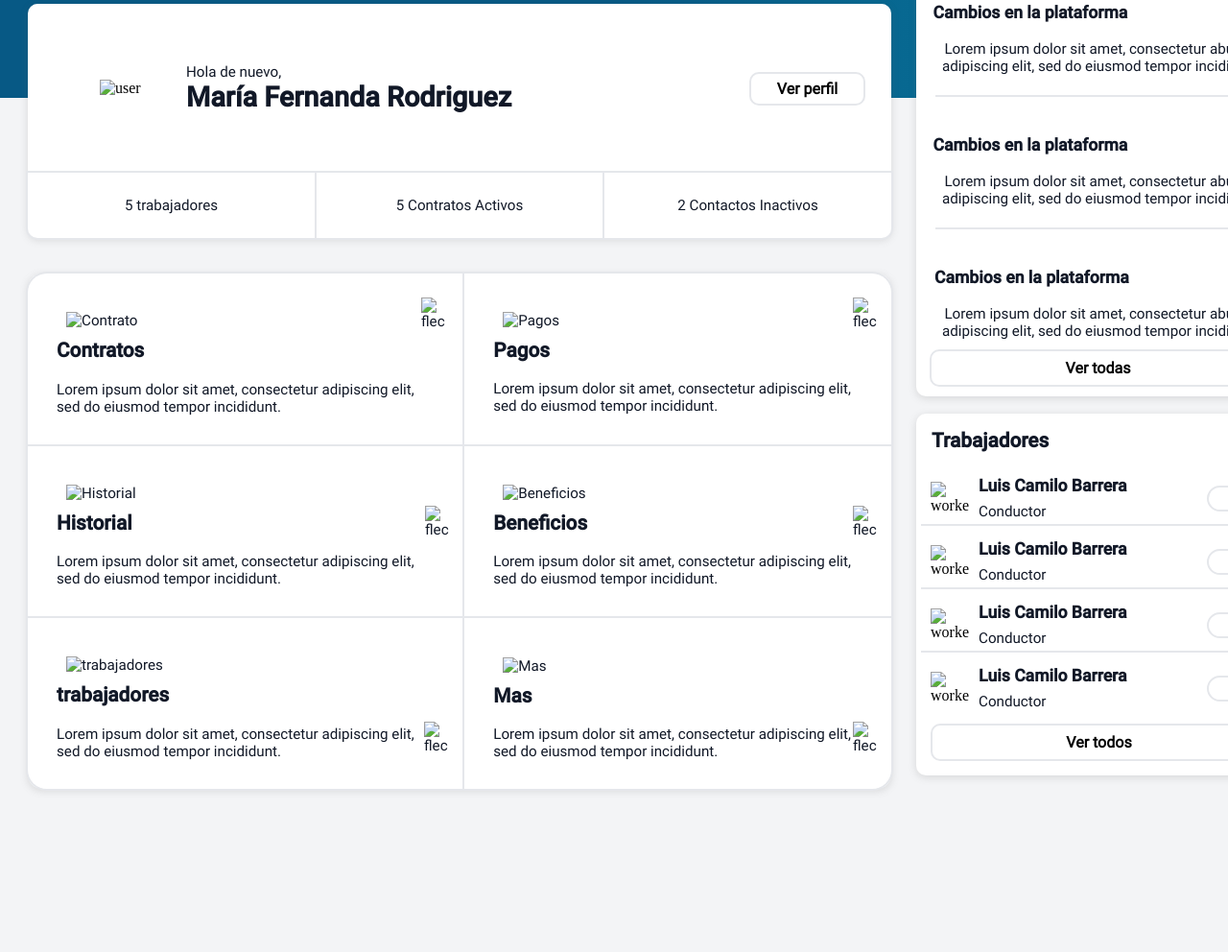
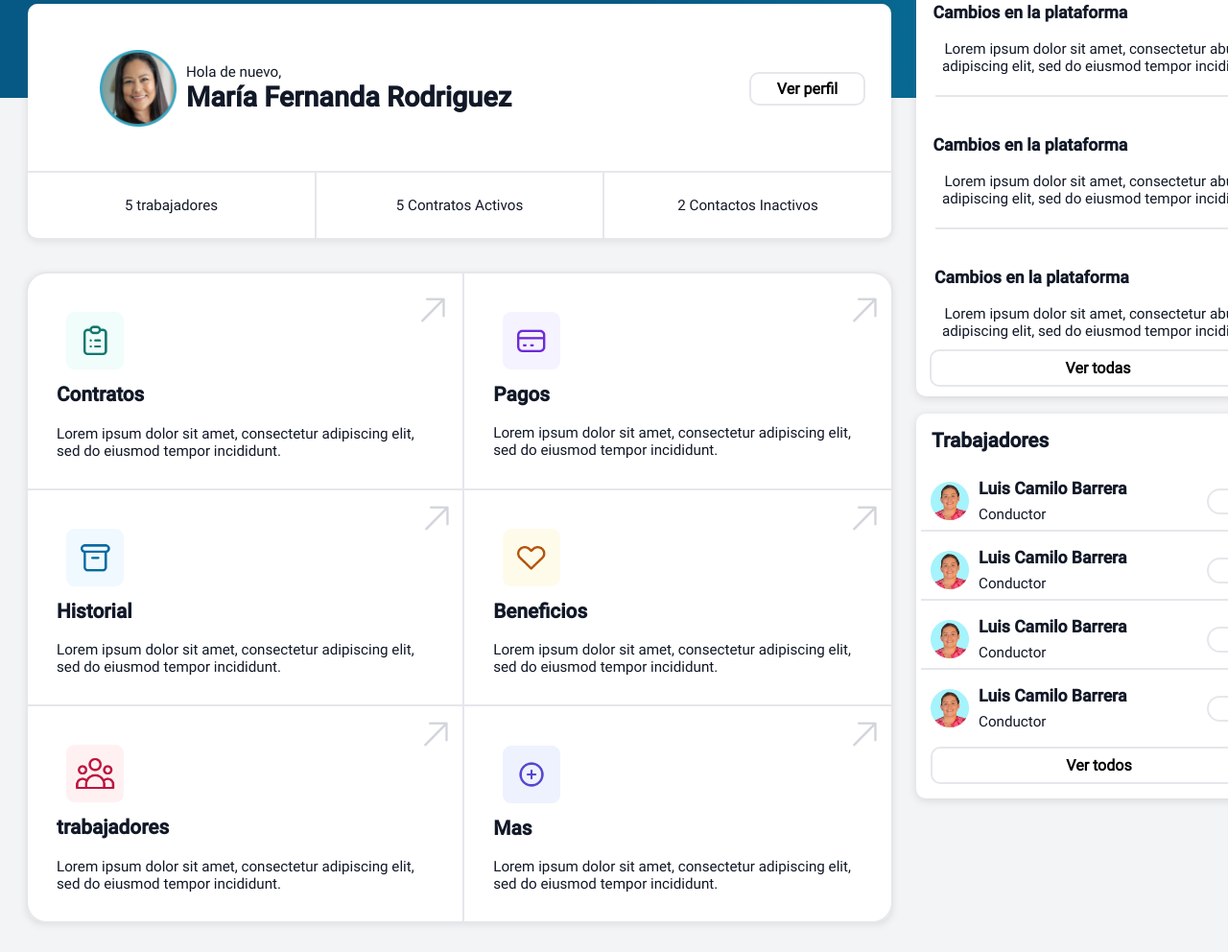
Before and after one commit to Carolinacm7/landing_page, a plain HTML site: page index.html in a window 1280 px wide. Shown: the part 250-1242 px from the top of the page at 96% size. Drawn offline with Linux system fonts and the light colour scheme; the site is published under a folder, as on GitHub Pages, so addresses that start at the root find nothing.

Commit message:
[test]deploy

```diff
--- a/index.html
+++ b/index.html
@@ -8,7 +8,7 @@
     <meta name="author" content="angiecarolinacm">
     <title>Prueba Symplifica </title>
     <link rel="stylesheet" href="style.css">
-    <link rel="icon" type="image/x-icon" href="/resources/img/Logo.png">
+    <link rel="icon" type="image/x-icon" href="./resources/img/Logo.png">
 </head>
 
 <body>
@@ -36,7 +36,8 @@
                         <li class="txt_menu historial pl4 "> Historial </li>
                     </div>
                     <div class="search_menu">
-                        <label for="search"><img class="search_img" src="/resources/img/icono-Lupa.png" alt="search_img"></label>
+                        <label for="search"><img class="search_img" src="./resources/img/icono-Lupa.png"
+                                alt="search_img"></label>
                         <input type="text" id="search" name="search" placeholder="Buscar">
                     </div>
                 </ul>
@@ -49,7 +50,7 @@
         <article class="container_user_info shadow">
             <div class="user_info">
                 <div class="inf_img_txt">
-                <img class="user_img_info" src="/resources/img/Empleador.png" alt="user">
+                    <img class="user_img_info" src="./resources/img/Empleador.png" alt="user">
                     <div class="text_user">
                         <div class="txt_title_user">
                             <p>Hola de nuevo,</p>
@@ -78,49 +79,55 @@
             <table class="table-fill">
                 <tr>
                     <td>
-                        <img class="icon_table" src="/resources/img/icono-Contrato.png" alt="Contrato">
-                        <img class="flecha" src="/resources/img/icono-Flecha.png" alt="flecha">
+                        <img class="icon_table" src="./resources/img/icono-Contrato.png" alt="Contrato">
+                        <img class="flecha" src="./resources/img/icono-Flecha.png" alt="flecha">
                         <h2>Contratos</h2>
-                        <p class="pt5">Lorem ipsum dolor sit amet, consectetur adipiscing elit, sed do eiusmod tempor incididunt.
+                        <p class="pt5">Lorem ipsum dolor sit amet, consectetur adipiscing elit, sed do eiusmod tempor
+                            incididunt.
                         </p>
                     </td>
                     <td>
-                        <img class="icon_table" src="/resources/img/icono-Pagos.png" alt="Pagos">
-                        <img class="flecha-2" src="/resources/img/icono-Flecha.png" alt="flecha">
+                        <img class="icon_table" src="./resources/img/icono-Pagos.png" alt="Pagos">
+                        <img class="flecha-2" src="./resources/img/icono-Flecha.png" alt="flecha">
                         <h2>Pagos</h2>
-                        <p class="pt5">Lorem ipsum dolor sit amet, consectetur adipiscing elit, sed do eiusmod tempor incididunt.
+                        <p class="pt5">Lorem ipsum dolor sit amet, consectetur adipiscing elit, sed do eiusmod tempor
+                            incididunt.
                         </p>
                     </td>
                 </tr>
                 <tr>
                     <td>
-                        <img class="icon_table" src="/resources/img/icono-Historial.png" alt="Historial">
-                        <img class="flecha-3" src="/resources/img/icono-Flecha.png" alt="flecha">
+                        <img class="icon_table" src="./resources/img/icono-Historial.png" alt="Historial">
+                        <img class="flecha-3" src="./resources/img/icono-Flecha.png" alt="flecha">
                         <h2>Historial</h2>
-                        <p class="pt5">Lorem ipsum dolor sit amet, consectetur adipiscing elit, sed do eiusmod tempor incididunt.
+                        <p class="pt5">Lorem ipsum dolor sit amet, consectetur adipiscing elit, sed do eiusmod tempor
+                            incididunt.
                         </p>
                     </td>
                     <td>
-                        <img class="icon_table" src="/resources/img/icono-Beneficios.png" alt="Beneficios">
-                        <img class="flecha-4" src="/resources/img/icono-Flecha.png" alt="flecha">
+                        <img class="icon_table" src="./resources/img/icono-Beneficios.png" alt="Beneficios">
+                        <img class="flecha-4" src="./resources/img/icono-Flecha.png" alt="flecha">
                         <h2>Beneficios</h2>
-                        <p class="pt5">Lorem ipsum dolor sit amet, consectetur adipiscing elit, sed do eiusmod tempor incididunt.
+                        <p class="pt5">Lorem ipsum dolor sit amet, consectetur adipiscing elit, sed do eiusmod tempor
+                            incididunt.
                         </p>
                     </td>
                 </tr>
                 <tr>
                     <td>
-                        <img class="icon_table" src="/resources/img/icono-Trabajadores.png" alt="trabajadores">
-                        <img class="flecha-5" src="/resources/img/icono-Flecha.png" alt="flecha">
+                        <img class="icon_table" src="./resources/img/icono-Trabajadores.png" alt="trabajadores">
+                        <img class="flecha-5" src="./resources/img/icono-Flecha.png" alt="flecha">
                         <h2>trabajadores</h2>
-                        <p class="pt5">Lorem ipsum dolor sit amet, consectetur adipiscing elit, sed do eiusmod tempor incididunt.
+                        <p class="pt5">Lorem ipsum dolor sit amet, consectetur adipiscing elit, sed do eiusmod tempor
+                            incididunt.
                         </p>
                     </td>
                     <td>
-                        <img class="icon_table" src="/resources/img/icono-Mas.png" alt="Mas">
-                        <img class="flecha-6" src="/resources/img/icono-Flecha.png" alt="flecha">
+                        <img class="icon_table" src="./resources/img/icono-Mas.png" alt="Mas">
+                        <img class="flecha-6" src="./resources/img/icono-Flecha.png" alt="flecha">
                         <h2>Mas</h2>
-                        <p class="pt5">Lorem ipsum dolor sit amet, consectetur adipiscing elit, sed do eiusmod tempor incididunt.
+                        <p class="pt5">Lorem ipsum dolor sit amet, consectetur adipiscing elit, sed do eiusmod tempor
+                            incididunt.
                         </p>
                     </td>
                 </tr>
@@ -134,19 +141,22 @@
             <div>
                 <h2 class="title_aside">Notificaciones</h2>
                 <h3 class="subtitle_aside">Cambios en la plataforma</h3>
-                <p class="aside_1_p">Lorem ipsum dolor sit amet, consectetur aburm adipiscing elit, sed do eiusmod tempor incidint...</p>
+                <p class="aside_1_p">Lorem ipsum dolor sit amet, consectetur aburm adipiscing elit, sed do eiusmod
+                    tempor incidint...</p>
                 <hr>
             </div>
 
             <div>
                 <h3 class="subtitle_aside">Cambios en la plataforma</h3>
-                <p class="aside_1_p">Lorem ipsum dolor sit amet, consectetur aburm adipiscing elit, sed do eiusmod tempor incidint...</p>
+                <p class="aside_1_p">Lorem ipsum dolor sit amet, consectetur aburm adipiscing elit, sed do eiusmod
+                    tempor incidint...</p>
                 <hr>
             </div>
 
             <div>
                 <h3 class="subtitle_aside">Cambios en la plataforma</h3>
-              <p class="aside_1_p">Lorem ipsum dolor sit amet, consectetur aburm adipiscing elit, sed do eiusmod tempor incidint...</p>
+                <p class="aside_1_p">Lorem ipsum dolor sit amet, consectetur aburm adipiscing elit, sed do eiusmod
+                    tempor incidint...</p>
             </div>
             <div class="btn_worker_more"><button>Ver todas </button></div>
         </article>
@@ -155,7 +165,7 @@
             <h2 class="title_aside_2">Trabajadores</h2>
             <div class="cont_worker">
                 <div class="img_txt_worker">
-                <img class="img_worker" src="/resources/img/Trabajador.png" alt="worker">
+                    <img class="img_worker" src="./resources/img/Trabajador.png" alt="worker">
                     <div class="text_worker">
                         <h3 class="subtitle_aside_2">Luis Camilo Barrera</h3>
                         <p class="pt5">Conductor</p>
@@ -163,9 +173,10 @@
                 </div>
                 <div class="btn_worker_go"><button>Ir</button></div>
             </div>
-            <hr class="line_worker">            <div class="cont_worker">
+            <hr class="line_worker">
+            <div class="cont_worker">
                 <div class="img_txt_worker">
-                <img class="img_worker" src="/resources/img/Trabajador.png" alt="worker">
+                    <img class="img_worker" src="./resources/img/Trabajador.png" alt="worker">
                     <div class="text_worker">
                         <h3 class="subtitle_aside_2">Luis Camilo Barrera</h3>
                         <p class="pt5">Conductor</p>
@@ -173,9 +184,10 @@
                 </div>
                 <div class="btn_worker_go"><button>Ir</button></div>
             </div>
-            <hr class="line_worker">            <div class="cont_worker">
+            <hr class="line_worker">
+            <div class="cont_worker">
                 <div class="img_txt_worker">
-                <img class="img_worker" src="/resources/img/Trabajador.png" alt="worker">
+                    <img class="img_worker" src="./resources/img/Trabajador.png" alt="worker">
                     <div class="text_worker">
                         <h3 class="subtitle_aside_2">Luis Camilo Barrera</h3>
                         <p class="pt5">Conductor</p>
@@ -183,9 +195,10 @@
                 </div>
                 <div class="btn_worker_go"><button>Ir</button></div>
             </div>
-            <hr class="line_worker">            <div class="cont_worker">
+            <hr class="line_worker">
+            <div class="cont_worker">
                 <div class="img_txt_worker">
-                <img class="img_worker" src="/resources/img/Trabajador.png" alt="worker">
+                    <img class="img_worker" src="./resources/img/Trabajador.png" alt="worker">
                     <div class="text_worker">
                         <h3 class="subtitle_aside_2">Luis Camilo Barrera</h3>
                         <p class="pt5">Conductor</p>
--- a/style.css
+++ b/style.css
@@ -523,6 +523,5 @@ h1{text-align: center;}
         width: 22px;
     }
 
-
     .btn_worker_more button {width: 325px;}
 }
```
Lines whose indentation alone changed are shown as unchanged.
